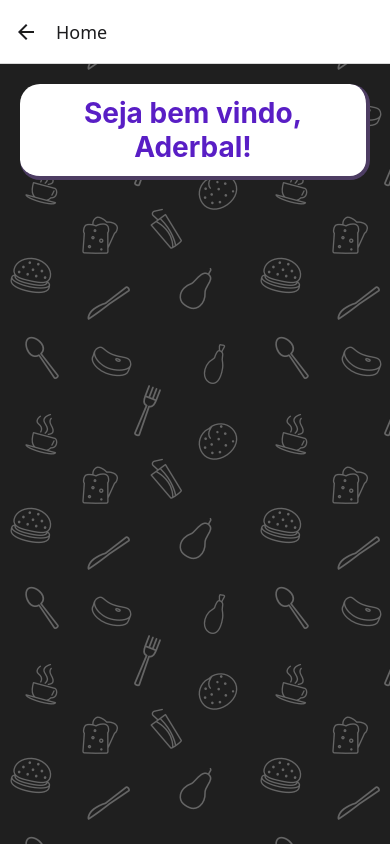
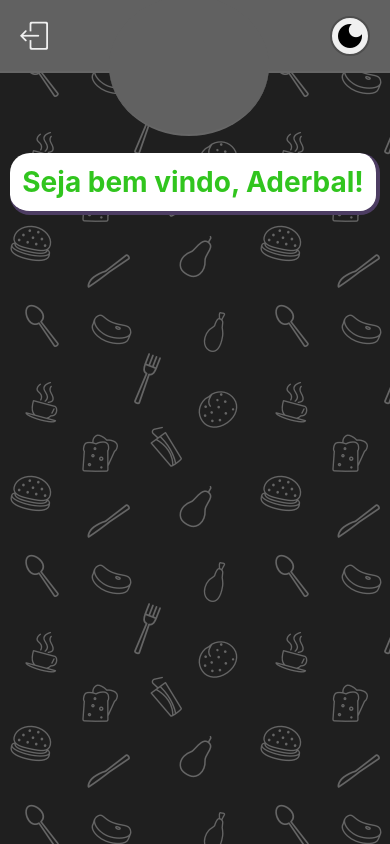
Before and after one commit to yagoMiron/IFmenu, a React Native app: screen /Home in a window 390 px wide. Built offline with nearby package versions, Linux system fonts and the light colour scheme.

Commit message:
criando header

```diff
--- a/App.tsx
+++ b/App.tsx
@@ -12,9 +12,17 @@ export default function App() {
         <Stack.Screen
           name="Login"
           component={TelaInicial}
-          options={{ headerTransparent: true, title: "" }}
+          options={{
+            headerShown: false,
+          }}
         />
-        <Stack.Screen name="Home" component={Home} />
+        <Stack.Screen
+          name="Home"
+          component={Home}
+          options={{
+            headerShown: false,
+          }}
+        />
       </Stack.Navigator>
     </NavigationContainer>
   );
--- a/src/components/Header.tsx
+++ b/src/components/Header.tsx
@@ -1,13 +1,26 @@
 import { Image, StyleSheet, View } from "react-native";
+import ChangeThemeBtn from "./ChangeThemeBtn";
+import { SimpleLineIcons } from "@expo/vector-icons";
 const logo = require("../../assets/menu2.svg");
 
 type Props = {
   mode: string;
+  setMode: (mode: string) => void;
 };
 
-const Header = ({ mode }: Props) => {
+const Header = ({ mode, setMode }: Props) => {
   return (
-    <View>
+    <View
+      style={{
+        ...styles.header,
+        backgroundColor: mode === "dark" ? "#616161" : "#ffffff",
+      }}
+    >
+      <SimpleLineIcons
+        name="logout"
+        size={28}
+        color={mode === "dark" ? "#f0f0f0" : "#0f0f0f"}
+      />
       <View
         style={{
           ...styles.logo,
@@ -16,6 +29,7 @@ const Header = ({ mode }: Props) => {
       >
         <Image source={logo} />
       </View>
+      <ChangeThemeBtn mode={mode} setMode={setMode} />
     </View>
   );
 };
@@ -23,13 +37,27 @@ const Header = ({ mode }: Props) => {
 export default Header;
 
 const styles = StyleSheet.create({
+  header: {
+    flexDirection: "row",
+    justifyContent: "space-between",
+    width: "100%",
+    height: 73,
+    marginBottom: 80,
+    alignItems: "center",
+    padding: 20,
+    borderBottomWidth: 2,
+    borderColor: "#666",
+  },
   logo: {
     borderRadius: "50%",
     backgroundColor: "#616161",
+    borderColor: "#666",
     position: "relative",
-    top: -84,
+    borderBottomWidth: 2,
+    top: 30,
     paddingVertical: 10,
-    height: 160,
+    paddingTop: 14,
+    height: 140,
     alignItems: "center",
     paddingHorizontal: 2,
     width: 160,
--- a/src/pages/Home.tsx
+++ b/src/pages/Home.tsx
@@ -7,6 +7,7 @@ import {
 } from "react-native";
 import InputText from "../components/InputText";
 import { useState } from "react";
+import Header from "../components/Header";
 const backgroundLight = require("../../assets/backgroundpattern-light.png");
 const backgroundDark = require("../../assets/backgroundpattern-dark.png");
 
@@ -18,6 +19,7 @@ const Home = () => {
       resizeMode="repeat"
       style={styles.container}
     >
+      <Header mode={mode} setMode={setMode} />
       <View style={styles.main}>
         <Text style={styles.text}>Seja bem vindo, Aderbal!</Text>
       </View>
@@ -31,9 +33,7 @@ const styles = StyleSheet.create({
     width: "100%",
     flex: 1,
     height: "100%",
-    backgroundColor: "#a3a3ff",
     alignItems: "center",
-    padding: 20,
   },
   main: {
     backgroundColor: "white",
@@ -47,6 +47,6 @@ const styles = StyleSheet.create({
     fontSize: 28,
     padding: 12,
     textAlign: "center",
-    color: "#591ec5",
+    color: "#31c51e",
   },
 });
```
